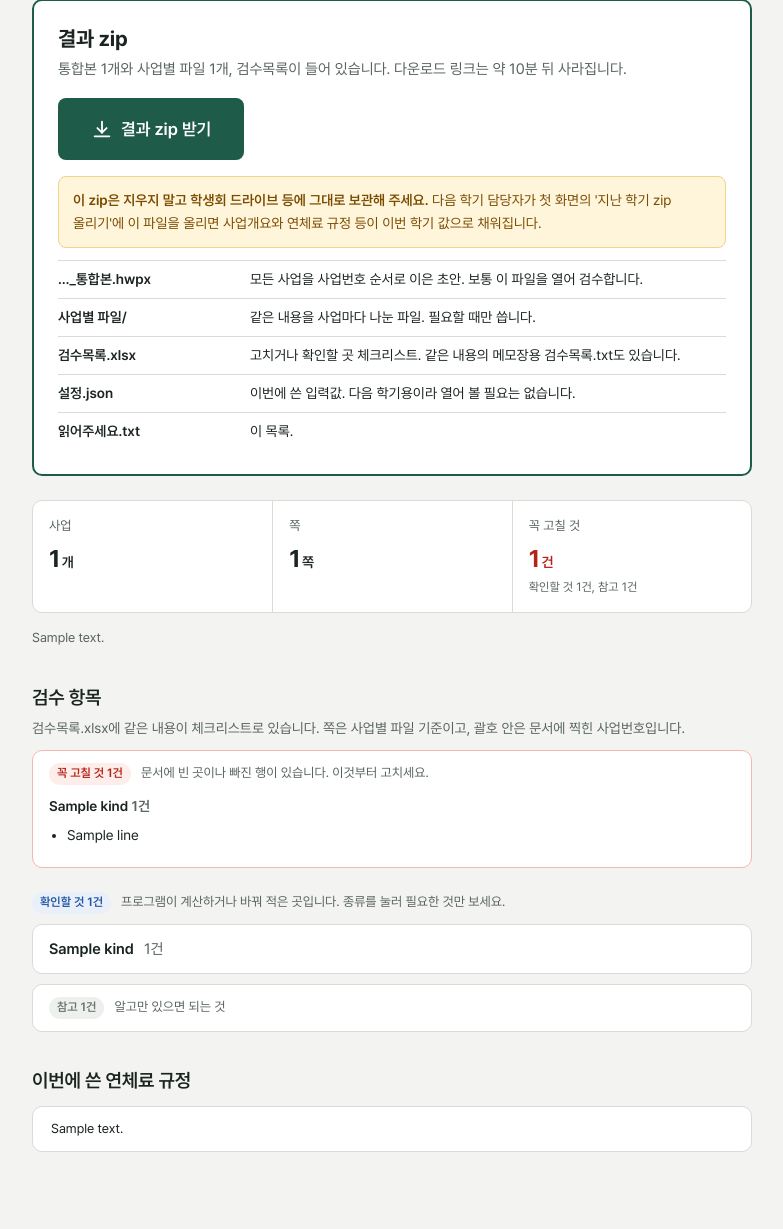
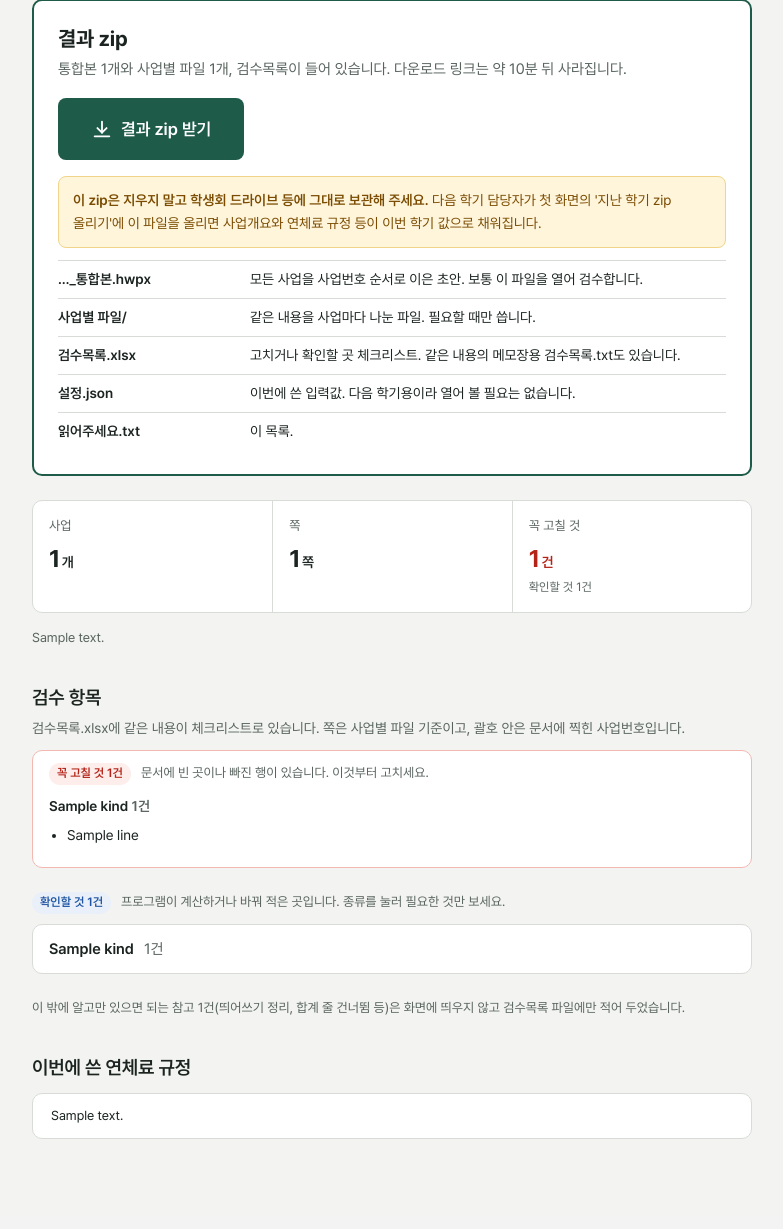
Before and after one commit to zanmang-lab/audit-income-expense, a FastAPI app: template web/templates/result.html in a window 1280 px wide. Shown: the part 276-1505 px from the top of the page, without its empty margins (248-1031 px from the left). After the commit the page ends 1415 px from the top, so only its background shows below. Run offline with FastAPI, Linux system fonts and the light colour scheme; the template is opened without the code that fills it: most values are stand-ins (such as "Sample title", 1, 10 or a date in 2020).

Commit message:
화면에는 꼭 알아야 할 것만: 파일 전체에 대한 확인할 것·참고는 검수목록 파일에만
- 미리보기 '입력 파일 확인' 칸 제거 → 엑셀에서 빠진 행이 있을 때만 빨간 상자로 표시
- 사물함 배부·물품 대여 사업을 못 찾으면 '꼭 고칠 것'으로 알림
- 다른 양식을 써서 칸을 새로 찾은 경우만 노란 안내로 표시
- 쪽별 '참고'와 결과 화면 '참고'는 화면에서 빼고 '검수목록 파일에만 적어 둠' 한 줄로 안내
- 검수목록.txt·xlsx는 지금처럼 모든 항목을 기록

Co-Authored-By: Claude Opus 5.5 <noreply@anthropic.com>
Claude-Session: https://claude.ai/code/session_01M2VmVWvEGeRBCgrU9Bi1YJ

```diff
--- a/web/app.py
+++ b/web/app.py
@@ -463,8 +463,12 @@ async def build(request: Request, preview_id: str) -> HTMLResponse:
     from src.review_levels import LEVEL_HELP, LEVELS
     from src.pipeline import group_by_kind
     review_groups = []
+    from src.review_levels import MUST, NOTE
+    shown = [r for r in result.review_rows
+             if r["단계"] != NOTE and (r["사업"] is not None or r["단계"] == MUST)]
+    hidden_count = len(result.review_rows) - len(shown)
     for lv in LEVELS:
-        rows = [r for r in result.review_rows if r["단계"] == lv]
+        rows = [r for r in shown if r["단계"] == lv]
         review_groups.append({
             "level": lv, "help": LEVEL_HELP[lv], "count": len(rows),
             "kinds": [{"kind": k, "lines": [r["줄"].split("] ", 1)[-1] for r in g]} for k, g in group_by_kind(rows)],
@@ -483,6 +487,7 @@ async def build(request: Request, preview_id: str) -> HTMLResponse:
             "hwpx_count": s.hwpx_count,
             "rules_summary": job.rules_summary,
             "review_groups": review_groups,
+            "hidden_count": hidden_count,
         },
     )
 
--- a/web/preview.py
+++ b/web/preview.py
@@ -100,12 +100,15 @@ def build_preview_view(prep: PreparedRun) -> PreviewView:
     return PreviewView(
         businesses=businesses,
         input_required=[f"{i.where}: {i.message}" for i in prep.input_issues if i.level == MUST],
-        input_advisory=[f"{i.where}: {i.message}" for i in prep.input_issues if i.level == NOTE],
-        input_auto=[f"{i.where}: {i.message}" for i in prep.input_issues if i.level == CHECK],
+        # 화면에는 할 일이 있는 것만. 파일 전체에 대한 확인할 것·참고는 검수목록 파일에만 남긴다.
+        # 양식이 평소와 달라 칸을 새로 찾은 경우는 결과 문서를 열어 봐야 하므로 보여 준다
+        input_advisory=[f"{i.message}" for i in prep.input_issues if i.level != MUST and i.source == "양식"],
+        input_auto=[],
         page_count=prep.page_count,
         required_count=sum(1 for i in [*prep.result.review_items, *prep.input_issues] if i.level == MUST),
-        advisory_count=sum(1 for i in [*prep.result.review_items, *prep.input_issues] if i.level == NOTE),
-        auto_count=sum(1 for i in [*prep.result.review_items, *prep.input_issues] if i.level == CHECK),
+        advisory_count=sum(1 for i in [*prep.result.review_items, *prep.input_issues] if i.level == NOTE)
+        + sum(1 for i in prep.input_issues if i.level == CHECK),
+        auto_count=sum(1 for i in prep.result.review_items if i.level == CHECK),
         edit_count=sum(len(v) for v in prep.edits.values()),
         rows_per_page=prep.layout.rows_per_page,
     )
--- a/web/runner.py
+++ b/web/runner.py
@@ -175,10 +175,13 @@ def prepare_run(
         input_issues.append(InputIssue(
             "사업개요", f"비고를 미리 채운 사업: {', '.join(auto_remark)}. 나머지 사업의 비고는 비워 두었습니다.",
             advisory=True))
-    else:
+    if not any(semester.role_for(no) == "locker" for no in ledger_by_business) or \
+            not any(semester.role_for(no) == "rental" for no in ledger_by_business):
+        missing = [n for r, n in (("locker", "사물함 배부"), ("rental", "물품 대여"))
+                   if not any(semester.role_for(no) == r for no in ledger_by_business)]
         input_issues.append(InputIssue(
-            "사업개요", "사물함 배부·물품 대여 사업을 찾지 못해 비고를 모두 비워 두었습니다. "
-                       "사업개요의 사업명에 '사물함 배부' 또는 '물품 대여'가 들어 있는지 확인해 주세요.", advisory=True))
+            "사업개요", f"{'·'.join(missing)} 사업을 찾지 못해 그 비고를 채우지 못했습니다. "
+                       f"사업개요의 사업명에 '{missing[0]}'이(가) 들어 있는지 확인해 주세요."))
     unused = sorted(set(semester.businesses) - set(ledger_by_business))
     if unused:
         input_issues.append(InputIssue(
--- a/web/templates/result.html
+++ b/web/templates/result.html
@@ -36,7 +36,7 @@
       <div><dt>사업</dt><dd>{{ business_count }}<small>개</small></dd></div>
       <div><dt>쪽</dt><dd>{{ page_count }}<small>쪽</small></dd></div>
       <div><dt>꼭 고칠 것</dt><dd class="{% if must %}lvl-must{% endif %}">{{ must }}<small>건</small></dd>
-        <p class="sub">확인할 것 {{ review_groups[1].count }}건, 참고 {{ review_groups[2].count }}건</p></div>
+        <p class="sub">확인할 것 {{ review_groups[1].count }}건</p></div>
     </dl>
     <p class="mt-3 small muted">{{ masking_message }}</p>
 
@@ -66,15 +66,8 @@
     {% endfor %}
     {% endif %}
 
-    {% set g = review_groups[2] %}
-    {% if g.count %}
-    <details class="group mt-6">
-      <summary><span class="tag tag-note">참고 {{ g.count }}건</span> <span class="small muted">알고만 있으면 되는 것</span></summary>
-      {% for k in g.kinds %}
-      <p class="kind-title">{{ k.kind }}</p>
-      <ul>{% for line in k.lines %}<li>{{ line }}</li>{% endfor %}</ul>
-      {% endfor %}
-    </details>
+    {% if hidden_count %}
+    <p class="mt-6 small muted">이 밖에 알고만 있으면 되는 참고 {{ hidden_count }}건(띄어쓰기 정리, 합계 줄 건너뜀 등)은 화면에 띄우지 않고 검수목록 파일에만 적어 두었습니다.</p>
     {% endif %}
 
     <h2 class="section-title">이번에 쓴 연체료 규정</h2>
```
Also changed, not shown: tests/test_preview_flow.py (+9 -0 lines), web/templates/preview.html (+13 -11 lines).
